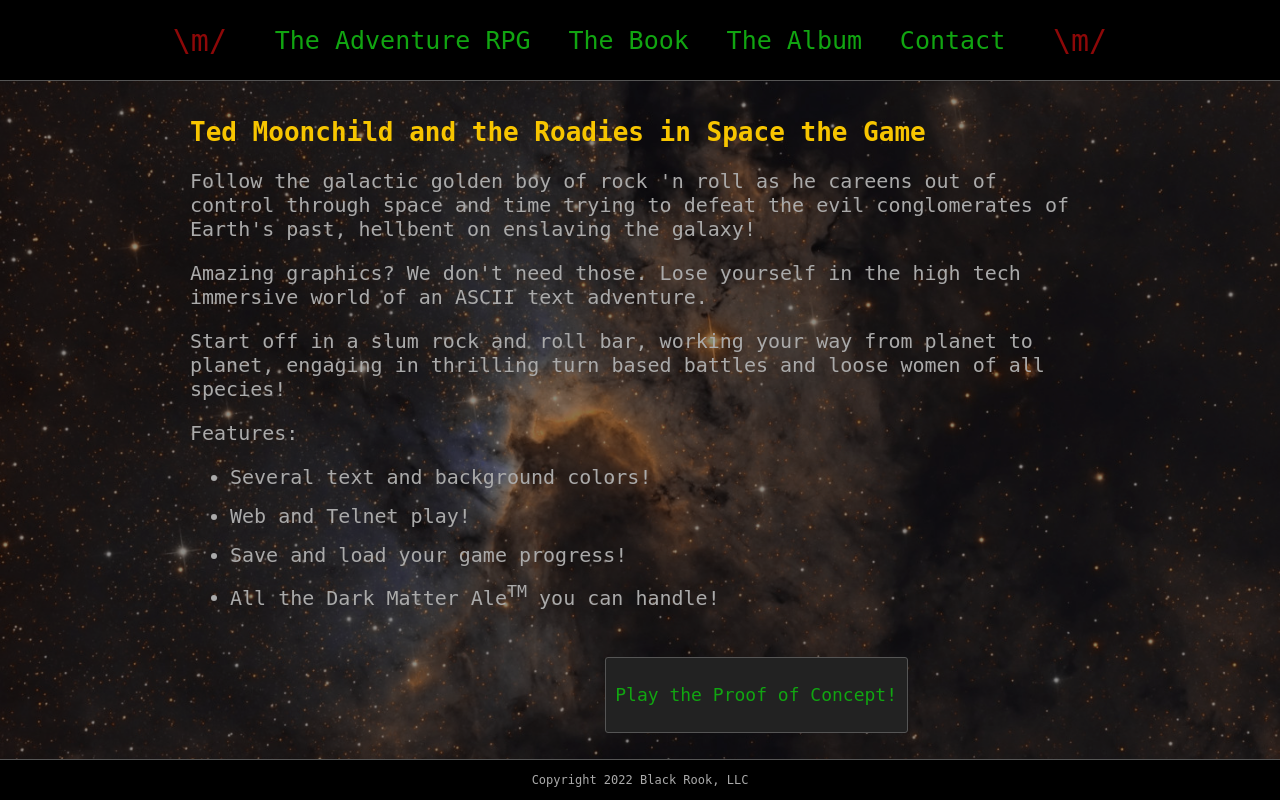
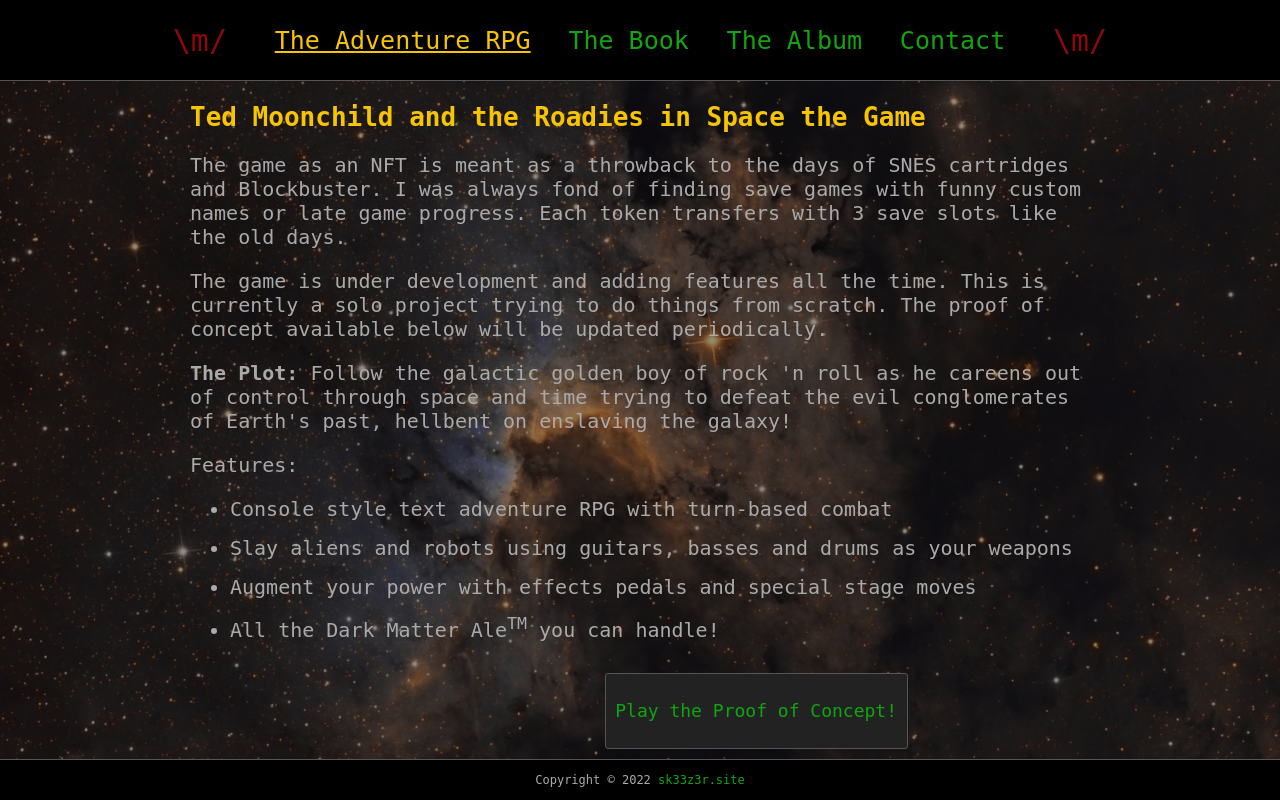
Before and after one commit to sk33z3r/moonchild.space, a PHP site: page / in a window 1280 px wide. Run offline with PHP 8.4, Linux system fonts and the light colour scheme; data that the repository does not hold is empty; some libraries are stand-ins or nearby versions; some web fonts are replaced.

Commit message:
chore[site]: tweak wording and navigation

```diff
--- a/index.php
+++ b/index.php
@@ -33,7 +33,7 @@
 
 </head>
 
-<body>
+<body onload="init()">
 
     <!-- Navigation -->
     <div id="navbar">
@@ -53,14 +53,14 @@
             <div class="container section-div">
                 <div class="section-text">
                     <h1>Ted Moonchild and the Roadies in Space the Game</h1>
-                    <p>Follow the galactic golden boy of rock 'n roll as he careens out of control through space and time trying to defeat the evil conglomerates of Earth's past, hellbent on enslaving the galaxy!</p>
-                    <p>Amazing graphics? We don't need those. Lose yourself in the high tech immersive world of an ASCII text adventure.</p>
-                    <p>Start off in a slum rock and roll bar, working your way from planet to planet, engaging in thrilling turn based battles and loose women of all species!</p>
+                    <p>The game as an NFT is meant as a throwback to the days of SNES cartridges and Blockbuster. I was always fond of finding save games with funny custom names or late game progress. Each token transfers with 3 save slots like the old days.</p>
+                    <p>The game is under development and adding features all the time. This is currently a solo project trying to do things from scratch. The proof of concept available below will be updated periodically.</p>
+                    <p><b>The Plot:</b> Follow the galactic golden boy of rock 'n roll as he careens out of control through space and time trying to defeat the evil conglomerates of Earth's past, hellbent on enslaving the galaxy!</p>
                     <p>Features:</p>
                     <ul>
-                        <li>Several text and background colors!</li>
-                        <li>Web and Telnet play!</li>
-                        <li>Save and load your game progress!</li>
+                        <li>Console style text adventure RPG with turn-based combat</li>
+                        <li>Slay aliens and robots using guitars, basses and drums as your weapons</li>
+                        <li>Augment your power with effects pedals and special stage moves</li>
                         <li>All the Dark Matter Ale<sup>TM</sup> you can handle!</li>
                     </ul>
                 </div>
@@ -125,6 +125,7 @@
             <div class="container section-div">
                 <div class="section-text">
                     <h1>The Lost Volumes of the Roadies in Space</h1>
+                    <p>Immerse yourself into the Roadies universe with radical backstories and unnecessary details about how stuff works. Flex your knowledge to assert your dominance amongst friends!</p>
                     <ul>
                         <li>Audio and eBook versions of each episode for those that are too weak to fight monsters!</li>
                         <li>Descriptions so detailed, you can almost smell Ted's ass!</li>
@@ -159,7 +160,12 @@
                 <div class="section-text">
                     <h1>Contact the morons behind Ted Moonchild and the Roadies in Space Universe</h1>
                     <p>Found a bug? Have an idea? Want to send us hate mail?</p>
-                    <p>Do it here: <a href="#">morons@moonchild.space</a></p>
+                    <p>I'll have contact info and a newswire available soon.</p>
+                    <p>Check out my other projects:</p>
+                    <ul>
+                        <li><a href="https://sbt.sk33z3r.site">Sacred Bodies NFT</a></li>
+                        <li><a href="#">Order of the Floral Magi</a></li>
+                    </ul>
                 </div>
             </div>
         </div>
@@ -168,7 +174,7 @@
     <footer>
         <div class="nav-container">
             <div class="text-left">
-                Copyright 2022 Black Rook, LLC
+                Copyright &copy; 2022 <a href="https://sk33z3r.site">sk33z3r.site</a>
             </div>
         </div>
     </footer>
--- a/js/nav.js
+++ b/js/nav.js
@@ -1,3 +1,10 @@
+function init() {
+    document.getElementById("rpgBtn").className = "active";
+    document.getElementById("bookBtn").className = "";
+    document.getElementById("albumBtn").className = "";
+    document.getElementById("contactBtn").className = "";
+}
+
 function rpgNav() {
     // Set state of the buttons
     document.getElementById("rpgBtn").className = "active";
```
